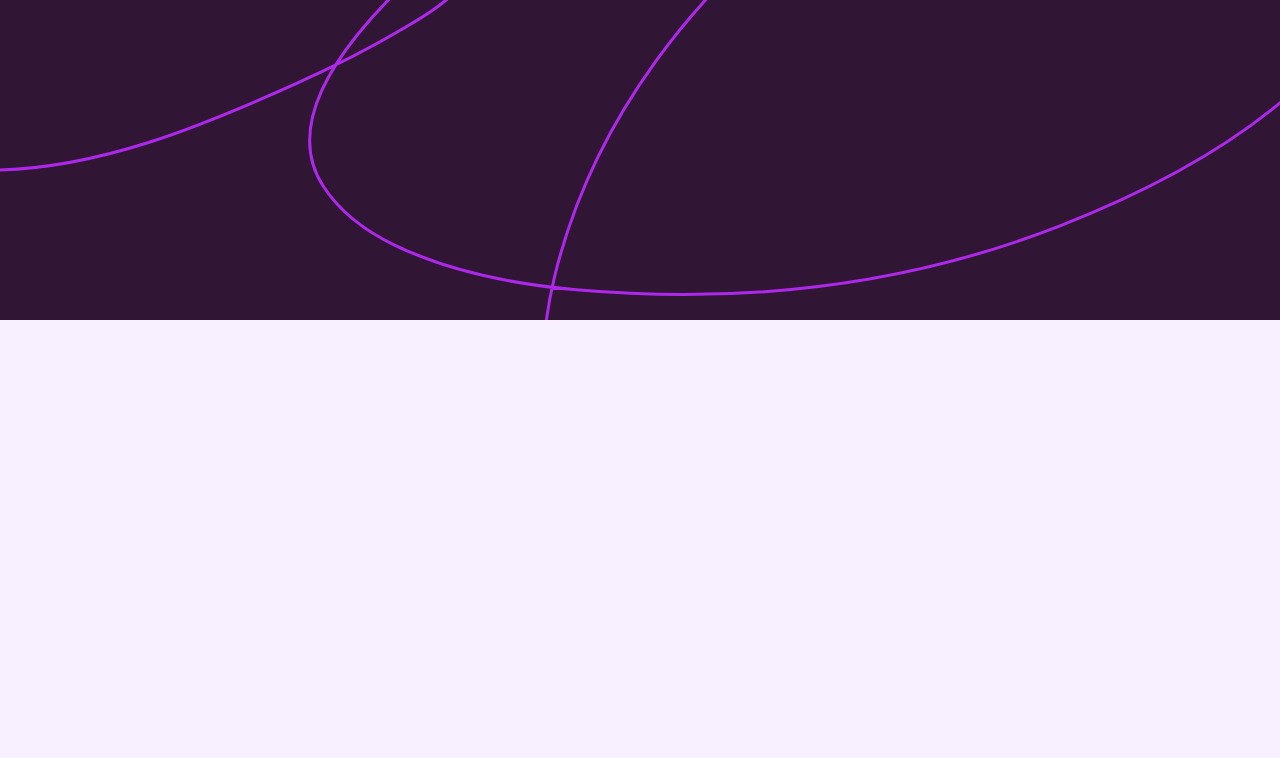
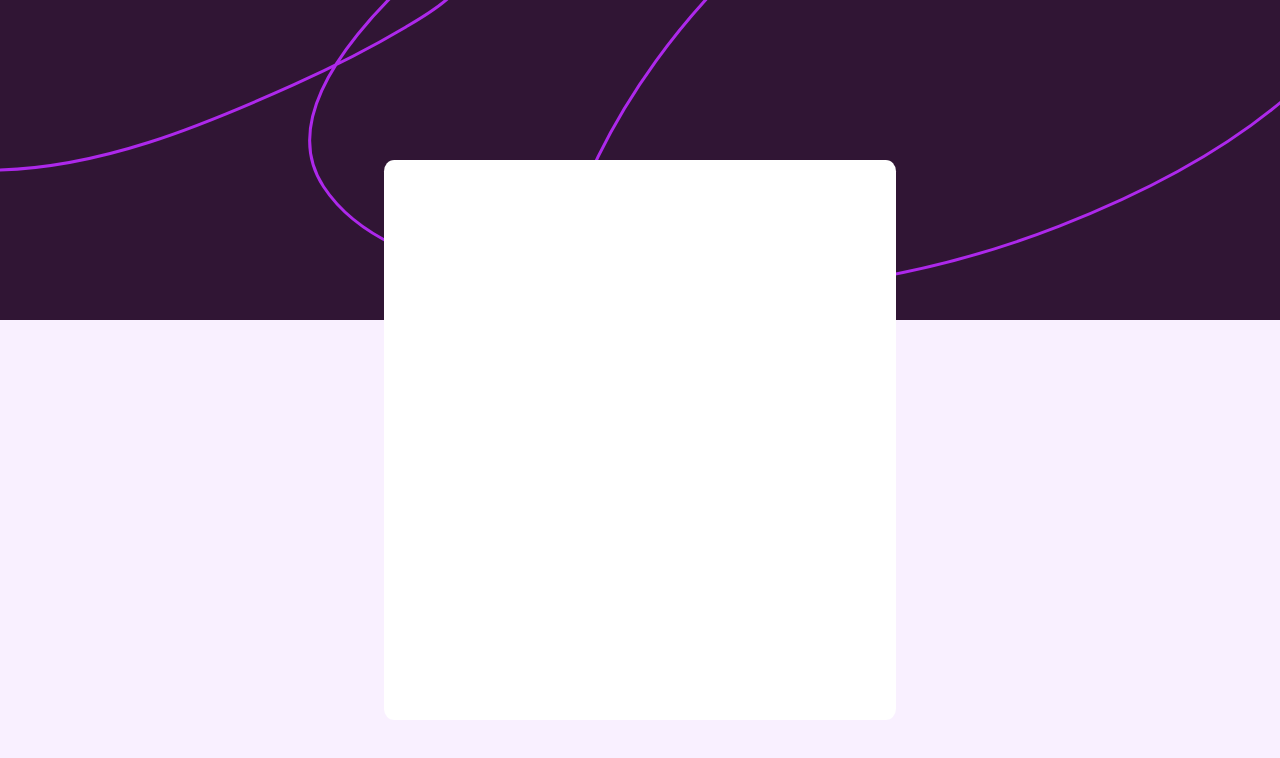
Before and after one commit to kushtaoleh/faq-project, a plain HTML site: page index.html in a window 1280 px wide. Drawn offline with Linux system fonts and the light colour scheme; a web font is replaced by a local one.

Commit message:
positioned main content in the center
I'm not sure if it's the best solution, but I've not found how to center and element on the whole grid

```diff
--- a/styles.css
+++ b/styles.css
@@ -25,4 +25,10 @@ html{
     background-repeat: no-repeat;
     background-size: cover;
     grid-area: 1 / 1 / 5 / -1;
+
 }
+#main_content_faq{
+    grid-area: 3 / 4 / 10 / 8;
+    background-color: #FFFFFF;
+    border-radius: 2%;
+}
```
